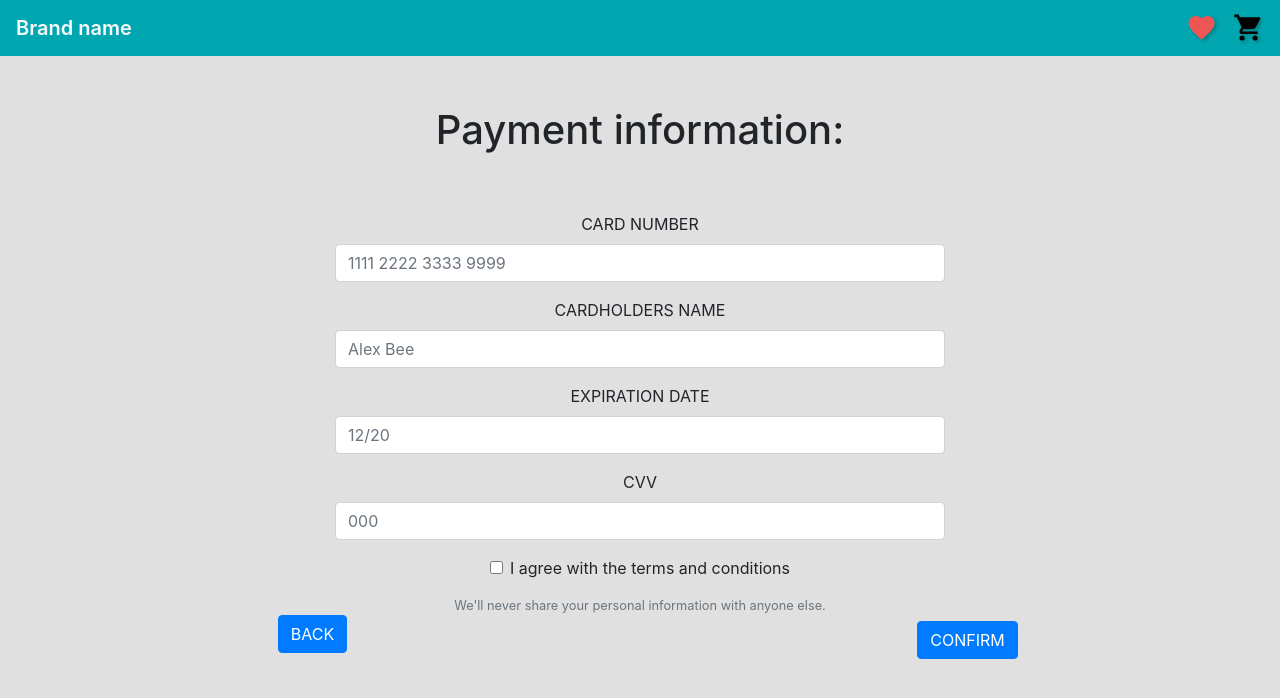
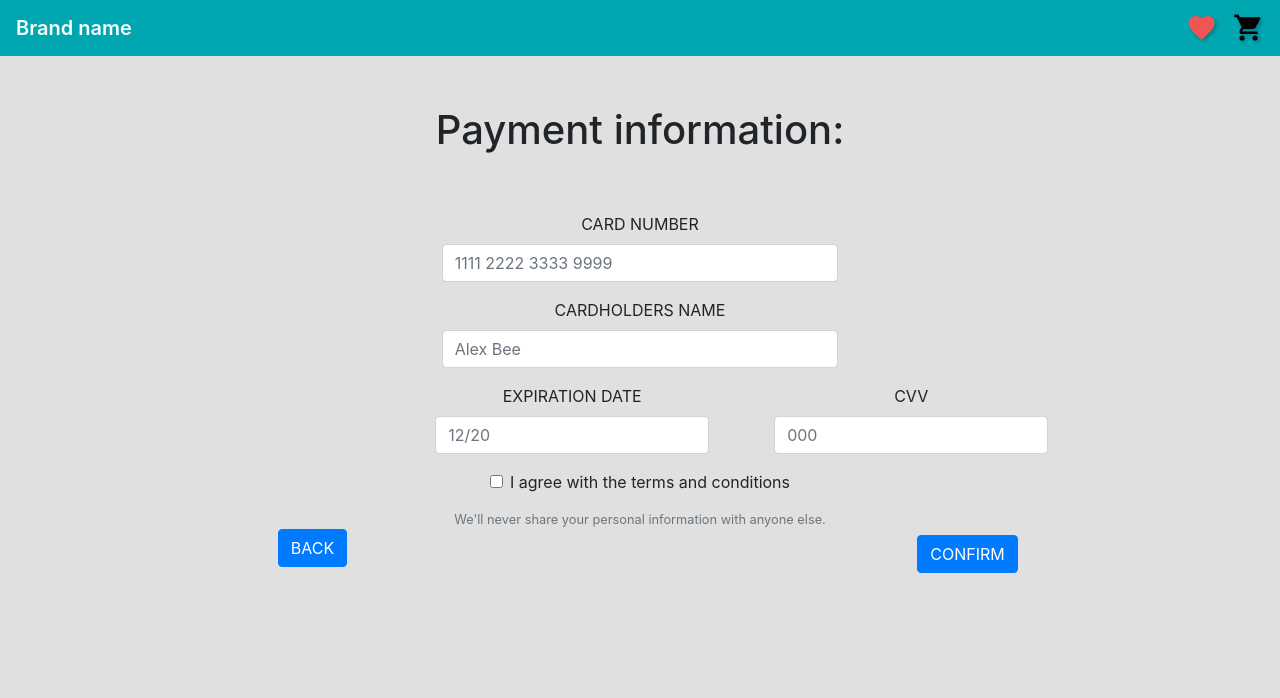
Before and after one commit to Arcany/Webapp-for-HCI-course, a React (Create React App) app: page /payment in a window 1280 px wide. Shown: the top 698 px of the page. Built offline with nearby package versions, Linux system fonts and the light colour scheme.

Commit message:
Payment info fix

```diff
--- a/src/App.scss
+++ b/src/App.scss
@@ -12,6 +12,13 @@ body {
 h1{
   text-align: center;
   padding: 50px;
+}
+
+#keskele{
+  margin-left: 34%;
+}
+#cvv{
+  margin-left: 4%;
 }
 Link{
   color: #fefefe;
--- a/src/components/Payment.tsx
+++ b/src/components/Payment.tsx
@@ -1,6 +1,5 @@
 import React from 'react';
-import { Link } from 'react-router-dom';
-import { ReduxProps } from '../containers/PaymentContainer';
+import {ReduxProps} from '../containers/PaymentContainer';
 import {Button, Col, Form, Row} from "react-bootstrap";
 
 
@@ -9,26 +8,36 @@ class Payment extends React.Component<ReduxProps, {}> {
         return (
             <div>
                 <h1>Payment information:</h1>
+
                 <Form className="text-center">
                     <Form.Group controlId="formNumber">
                         <Form.Label>CARD NUMBER</Form.Label>
-                    <Col  md={{ span: 6, offset: 3 }}> <Form.Control type="digits" placeholder="1111 2222 3333 9999" /></Col>
+                        <Col md={{span: 4, offset: 4}}> <Form.Control type="digits" placeholder="1111 2222 3333 9999"/></Col>
                     </Form.Group>
+
 
                     <Form.Group controlId="formName">
                         <Form.Label>CARDHOLDERS NAME</Form.Label>
-                    <Col sm={5} md={{ span: 6, offset: 3 }}> <Form.Control type="name" placeholder="Alex Bee" /></Col>
+                        <Col sm={5} md={{span: 4, offset: 4}}> <Form.Control type="name" placeholder="Alex Bee"/></Col>
                     </Form.Group>
+                    <div id="keskele">
+                        <Row>
+                            <div id="ex">
                                 <Form.Group controlId="formDate">
                                     <Form.Label>EXPIRATION DATE</Form.Label>
-                    <Col sm={5} md={{ span: 6, offset: 3 }}><Form.Control type="text" placeholder="12/20" /></Col>
+                                    <Col><Form.Control type="text" placeholder="12/20"/></Col>
                                 </Form.Group>
+                            </div>
+                            <div id="cvv">
                                 <Form.Group controlId="formCVV">
                                     <Form.Label>CVV</Form.Label>
-                    <Col sm={5} md={{ span: 6, offset: 3 }}><Form.Control type="text" placeholder="000" /></Col>
+                                    <Col><Form.Control type="text" placeholder="000"/></Col>
                                 </Form.Group>
+                            </div>
+                        </Row>
+                    </div>
                     <Form.Group controlId="formBasicCheckbox">
-                    <Form.Check type="checkbox" label="I agree with the terms and conditions" />
+                        <Form.Check type="checkbox" label="I agree with the terms and conditions"/>
                     </Form.Group>
                     <Form.Text className="text-muted">
                         We'll never share your personal information with anyone else.
```
Lines whose indentation alone changed are shown as unchanged.
